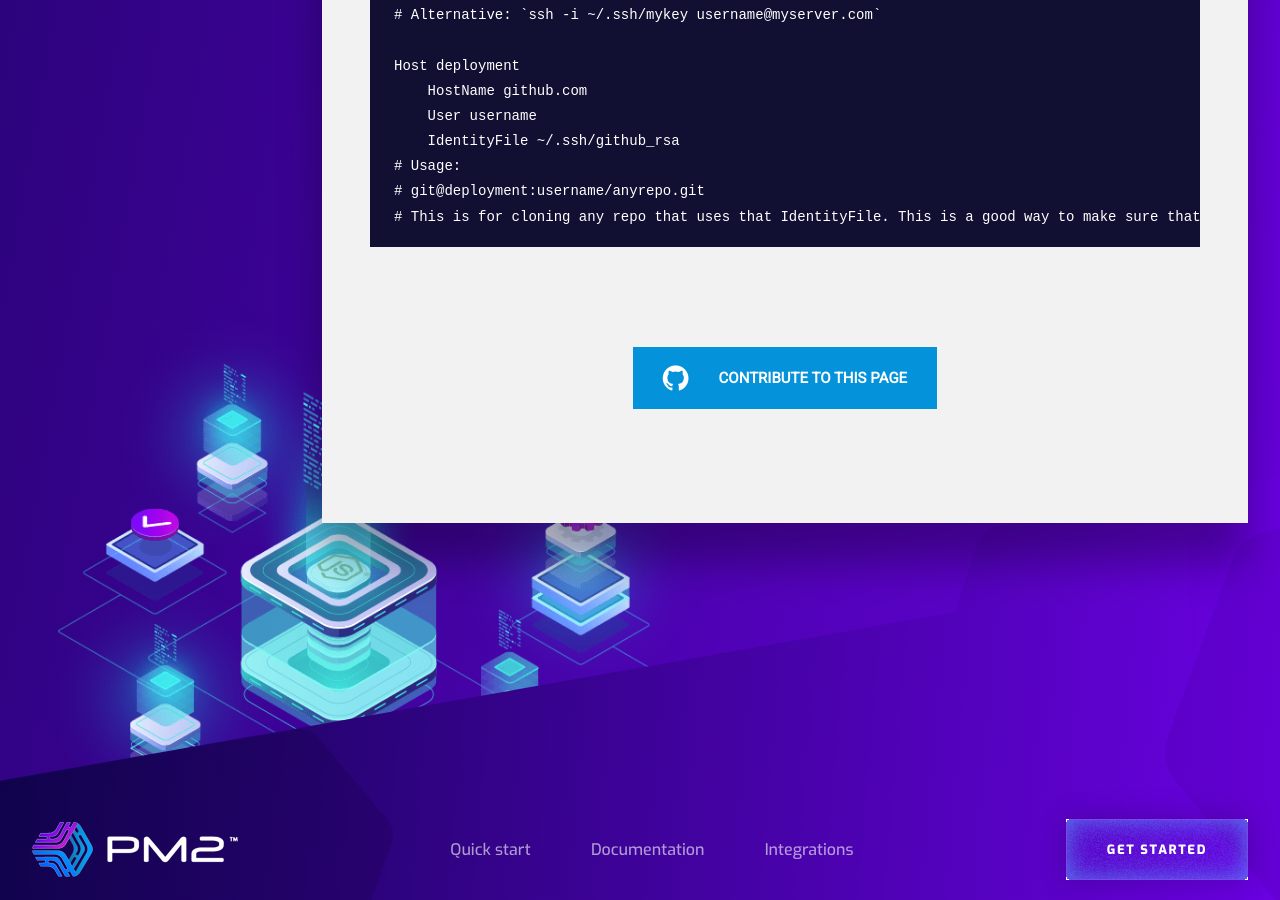
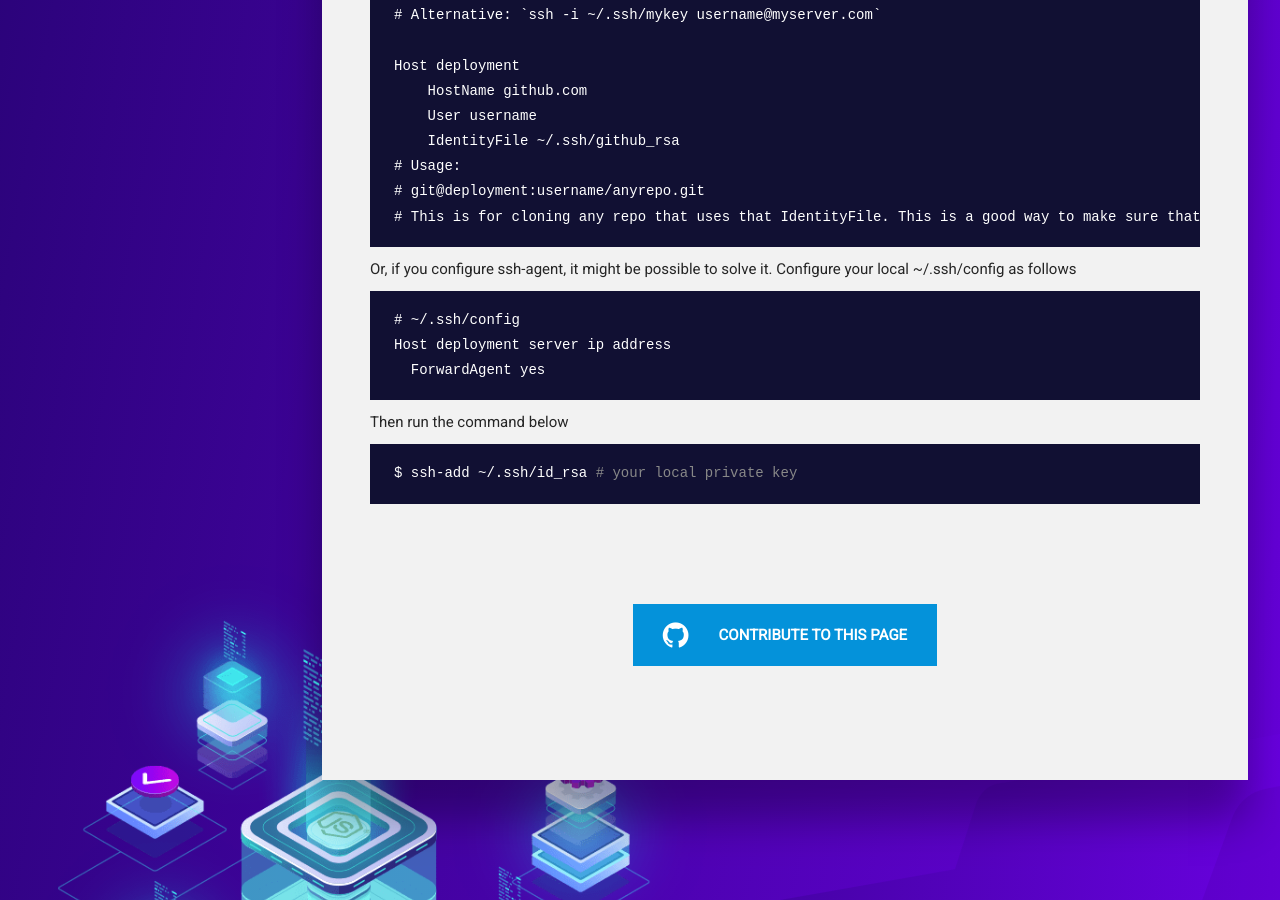
Before and after one commit to pm2-hive/pm2-hive.github.io, a Jekyll site: the page built from docs/features/deployment.md, in a window 1280 px wide and 900 px high, scrolled down 4012 px. Built offline with Jekyll 4.4.1, drawn with Linux system fonts in a browser that asks for light colours; comment, search, counter and statistics services are not loaded.

Commit message:
Update deployment.md

````diff
--- a/docs/features/deployment.md
+++ b/docs/features/deployment.md
@@ -185,3 +185,14 @@ Host deployment
 # git@deployment:username/anyrepo.git
 # This is for cloning any repo that uses that IdentityFile. This is a good way to make sure that your remote cloning commands use the appropriate key
 ```
+Or, if you configure ssh-agent, it might be possible to solve it.
+Configure your local ~/.ssh/config as follows
+```
+# ~/.ssh/config
+Host deployment server ip address
+  ForwardAgent yes
+```
+Then run the command below
+```bash
+$ ssh-add ~/.ssh/id_rsa # your local private key
+```
````
